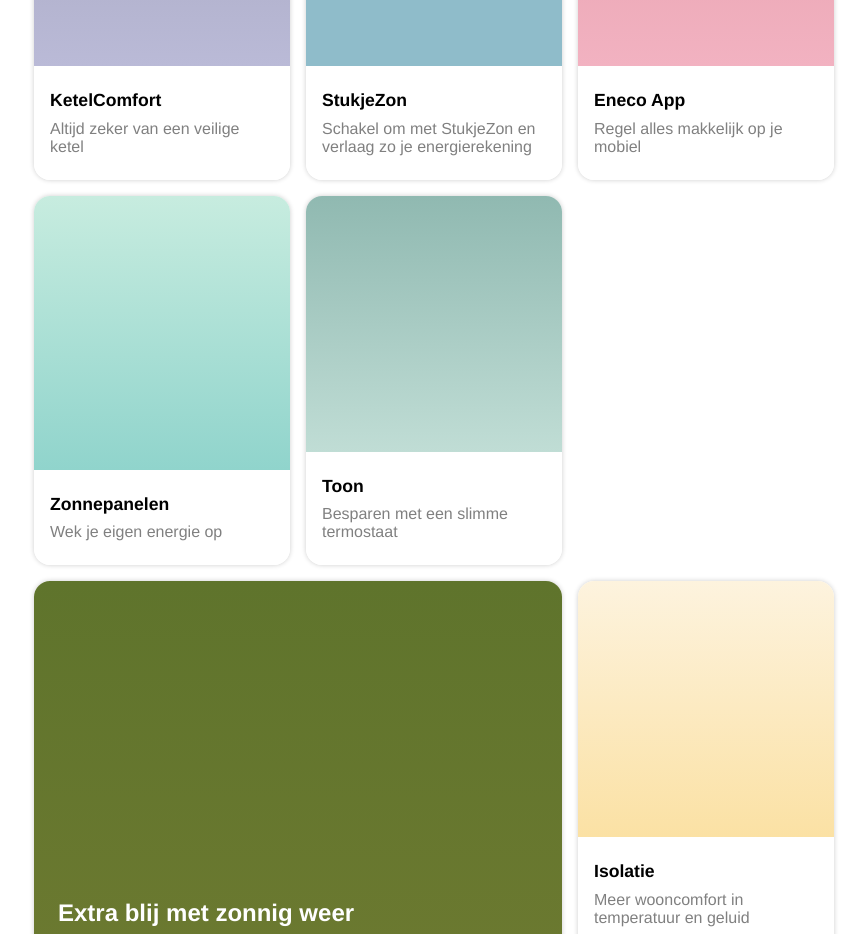
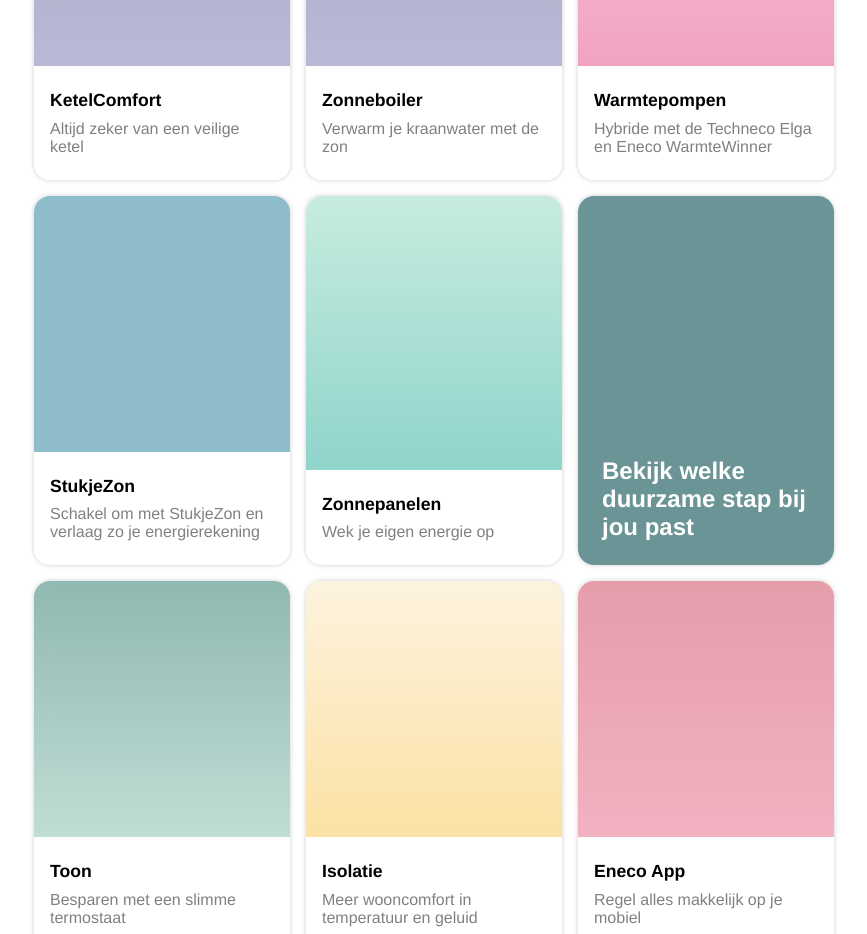
Before and after one commit to Jpunt/eneco-playground, a React (Create React App) app: page / in a window 1280 px wide. Shown: the part 760-1694 px from the top of the page, without its empty margins (206-1073 px from the left). Built offline with nearby package versions, Linux system fonts and the light colour scheme.

Commit message:
First solution

```diff
--- a/src/components/App.tsx
+++ b/src/components/App.tsx
@@ -1,6 +1,8 @@
 import React, { useState } from "react";
 import styled from "styled-components";
+
 import GridA from "./GridA";
+import GridB from "./GridB";
 
 const Container = styled.div`
   font-family: Helvetica, sans-serif;
@@ -28,14 +30,13 @@
     grid: <GridA />,
   },
   {
-    description:
-      "Zet een story naar 1 kolom, als deze op de 3e positie uitkomt",
-    grid: "TODO",
+    description: "Zet een story naar 1 kolom als hij op de 3e positie uitkomt",
+    grid: <GridB />,
   },
 ];
 
 export default function App() {
-  const [optionIndex, setOptionIndex] = useState(0);
+  const [optionIndex, setOptionIndex] = useState(1);
   return (
     <Container>
       <ol>
--- a/src/components/GridA.tsx
+++ b/src/components/GridA.tsx
@@ -11,15 +11,21 @@
   grid-gap: 1rem;
 `;
 
+const StyledStoryCard = styled(StoryCard)`
+  grid-column: span 2;
+`;
+
+const StyledProductCard = styled(ProductCard)``;
+
 export default function GridA() {
   return (
     <Container>
       {cards.map((card, index) => {
         switch (card.type) {
           case "product":
-            return <ProductCard key={index} card={card} />;
+            return <StyledProductCard key={index} card={card} />;
           case "story":
-            return <StoryCard key={index} card={card} />;
+            return <StyledStoryCard key={index} card={card} />;
         }
       })}
     </Container>
--- /dev/null
+++ b/src/components/GridB.tsx
@@ -0,0 +1,55 @@
+import React from "react";
+import styled from "styled-components";
+
+import { cards, Card } from "./data";
+import ProductCard from "./ProductCard";
+import StoryCard from "./StoryCard";
+
+const Container = styled.div`
+  display: grid;
+  grid-template-columns: 1fr 1fr 1fr;
+  grid-gap: 1rem;
+`;
+
+const StyledStoryCard = styled(StoryCard)`
+  grid-column: ${(p: { columns: number }) => `span ${p.columns}`};
+`;
+
+const StyledProductCard = styled(ProductCard)``;
+
+type CardWithColumns = Card & { columns: number };
+
+export default function GridB() {
+  let used = 0;
+  const cardsWithColumns: CardWithColumns[] = cards.map((card) => {
+    switch (card.type) {
+      case "product": {
+        // Products zijn altijd 1 kolom
+        const columns = 1;
+        used += columns;
+        return { ...card, columns };
+      }
+      case "story": {
+        // Stories zijn twee kolommen, tenzij we op de derde kolom uitkomen
+        const columns = (used + 1) % 3 === 0 ? 1 : 2;
+        used += columns;
+        return { ...card, columns };
+      }
+    }
+  });
+
+  return (
+    <Container>
+      {cardsWithColumns.map((card, index) => {
+        switch (card.type) {
+          case "product":
+            return <StyledProductCard key={index} card={card} />;
+          case "story":
+            return (
+              <StyledStoryCard key={index} card={card} columns={card.columns} />
+            );
+        }
+      })}
+    </Container>
+  );
+}
--- a/src/components/ProductCard.tsx
+++ b/src/components/ProductCard.tsx
@@ -44,7 +44,7 @@
 
 export default function ProductCard(props: Props) {
   return (
-    <Container>
+    <Container className={props.className}>
       <Image background={props.card.background} />
       <Titles>
         <Title>{props.card.title}</Title>
--- a/src/components/StoryCard.tsx
+++ b/src/components/StoryCard.tsx
@@ -9,7 +9,6 @@
   background: ${(p: { background: string }) => p.background};
   padding: 1.5rem;
   box-shadow: 0 0 5px rgba(0, 0, 0, 0.2);
-  grid-column: 1 / 3;
 `;
 
 const Title = styled.h2`
@@ -24,7 +23,7 @@
 
 export default function StoryCard(props: Props) {
   return (
-    <Container background={props.card.background}>
+    <Container background={props.card.background} className={props.className}>
       <Title>{props.card.title}</Title>
     </Container>
   );
--- a/src/components/data.ts
+++ b/src/components/data.ts
@@ -1,7 +1,14 @@
+export enum Tag {
+  energieOpwekken,
+  inzichtEnBesparen,
+  slimVerwarmen,
+}
+
 export interface Story {
   type: "story";
   title: string;
   background: string;
+  tags: Tag[];
 }
 
 export interface Product {
@@ -9,67 +16,112 @@
   title: string;
   subTitle: string;
   background: string;
+  tags: Tag[];
 }
 
-type Card = Story | Product;
+export type Card = Story | Product;
 
 export const cards: Card[] = [
   {
     type: "story",
     title: "Altijd zeker van een veilige, werkende ketel",
     background: "linear-gradient(#aba08c, #b9b8b1)",
+    tags: [Tag.slimVerwarmen],
   },
   {
     type: "product",
     title: "CV-ketel",
     subTitle: "Bespaar met een zuinigere ketel",
     background: "linear-gradient(#d0d0ec, #b1b4e2)",
+    tags: [Tag.slimVerwarmen],
   },
   {
     type: "product",
     title: "KetelComfort",
     subTitle: "Altijd zeker van een veilige ketel",
     background: "linear-gradient(#a4a4bc, #babad7)",
+    tags: [Tag.slimVerwarmen],
+  },
+  {
+    type: "product",
+    title: "Zonneboiler",
+    subTitle: "Verwarm je kraanwater met de zon",
+    background: "linear-gradient(#a4a4bc, #babad7)",
+    tags: [Tag.slimVerwarmen],
+  },
+  {
+    type: "product",
+    title: "Warmtepompen",
+    subTitle: "Hybride met de Techneco Elga en Eneco WarmteWinner",
+    background: "linear-gradient(#f7cbda, #f2a2c1)",
+    tags: [Tag.slimVerwarmen],
   },
   {
     type: "product",
     title: "StukjeZon",
     subTitle: "Schakel om met StukjeZon en verlaag zo je energierekening",
     background: "#8fbcca",
+    tags: [],
+  },
+  {
+    type: "product",
+    title: "Zonnepanelen",
+    subTitle: "Wek je eigen energie op",
+    background: "linear-gradient(#c7ecdf, #90d4cc)",
+    tags: [Tag.energieOpwekken],
+  },
+  {
+    type: "story",
+    title: "Bekijk welke duurzame stap bij jou past",
+    background: "linear-gradient(#6a9495, #6a9495)",
+    tags: [],
+  },
+  {
+    type: "product",
+    title: "Toon",
+    subTitle: "Besparen met een slimme termostaat",
+    background: "linear-gradient(#90b9b1, #c0ddd5)",
+    tags: [Tag.inzichtEnBesparen],
+  },
+  {
+    type: "product",
+    title: "Isolatie",
+    subTitle: "Meer wooncomfort in temperatuur en geluid",
+    background: "linear-gradient(#fdf3de, #fbe1a4)",
+    tags: [Tag.inzichtEnBesparen],
   },
   {
     type: "product",
     title: "Eneco App",
     subTitle: "Regel alles makkelijk op je mobiel",
     background: "linear-gradient(#e59daa, #f2b2c1)",
-  },
-  {
-    type: "product",
-    title: "Zonnepanelen",
-    subTitle: "Wek je eigen energie op",
-    background: "linear-gradient(#c7ecdf, #90d4cc)",
-  },
-  {
-    type: "product",
-    title: "Toon",
-    subTitle: "Besparen met een slimme termostaat",
-    background: "linear-gradient(#90b9b1, #c0ddd5)",
+    tags: [Tag.inzichtEnBesparen],
   },
   {
     type: "story",
     title: "Extra blij met zonnig weer",
     background: "linear-gradient(#5f742c, #6b7930)",
+    tags: [Tag.inzichtEnBesparen],
   },
   {
     type: "product",
-    title: "Isolatie",
-    subTitle: "Meer wooncomfort in temperatuur en geluid",
-    background: "linear-gradient(#fdf3de, #fbe1a4)",
+    title: "Slimme meter",
+    subTitle: "Geef noot meer meterstanden door",
+    background: "linear-gradient(#f9dae4, #f4b2c9)",
+    tags: [Tag.inzichtEnBesparen],
+  },
+  {
+    type: "product",
+    title: "Mijn Eneco",
+    subTitle: "Regel je zaken online",
+    background: "linear-gradient(#e7e5f5, #c2c6e5)",
+    tags: [Tag.inzichtEnBesparen],
   },
   {
     type: "product",
     title: "Bespaartips",
     subTitle: "Bespaar energie met deze slimme tips",
     background: "linear-gradient(#e0f4f2, #aedfe4)",
+    tags: [Tag.inzichtEnBesparen],
   },
 ];
```
